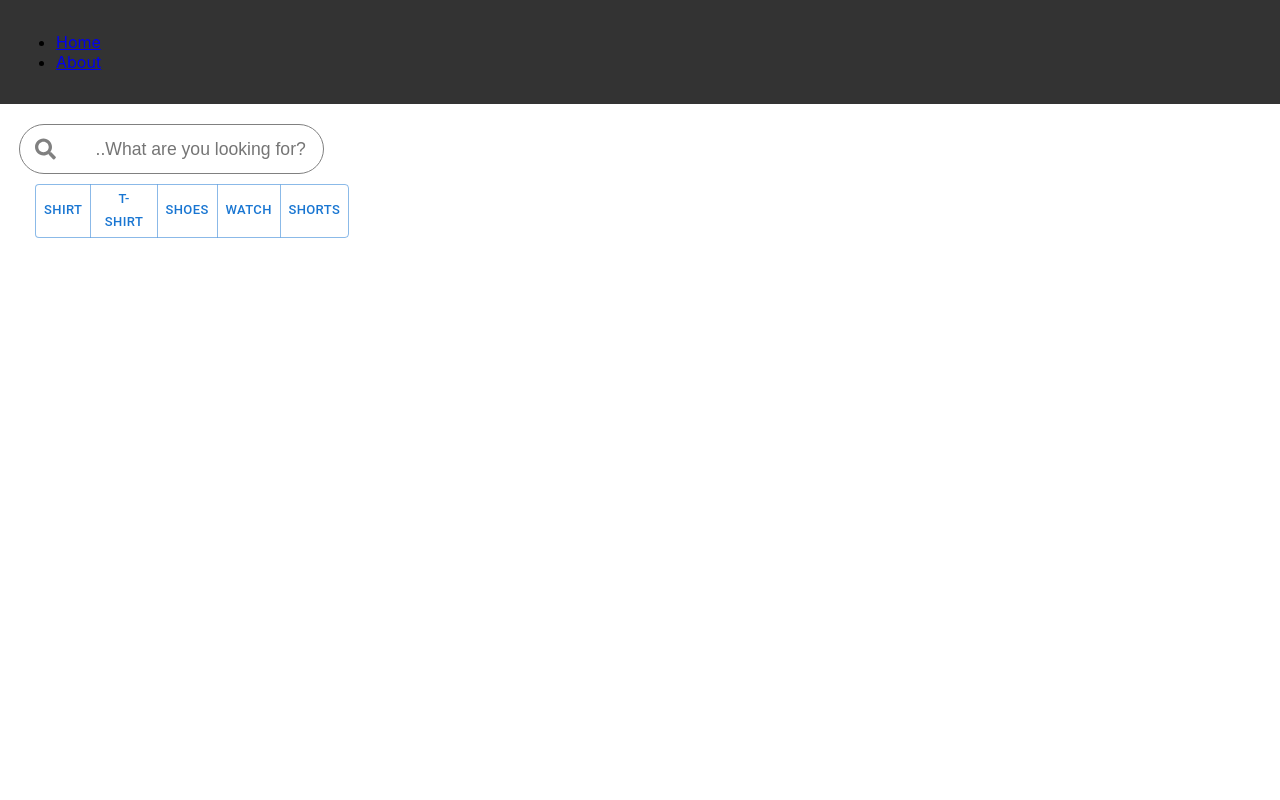
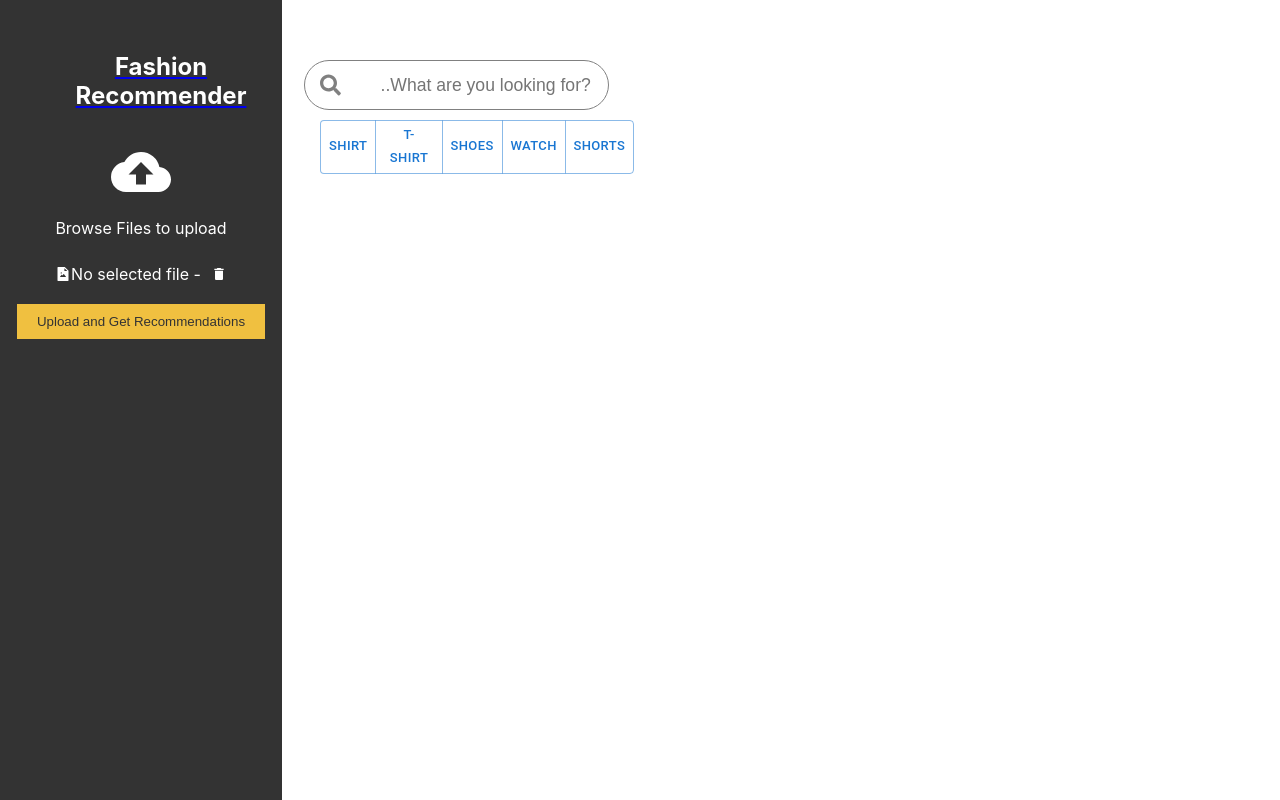
Before and after one commit to Yayawak/recommendation-system-project-, a React (Create React App) app in the folder front/recommendation-app/: page / in a window 1280 px wide. Built offline with nearby package versions, Linux system fonts and the light colour scheme.

Commit message:
navbar and some api maybe

```diff
--- a/front/recommendation-app/package.json
+++ b/front/recommendation-app/package.json
@@ -10,6 +10,7 @@
     "@testing-library/jest-dom": "^5.17.0",
     "@testing-library/react": "^13.4.0",
     "@testing-library/user-event": "^13.5.0",
+    "axios": "^1.7.7",
     "react": "^18.3.1",
     "react-dom": "^18.3.1",
     "react-icons": "^5.3.0",
--- a/front/recommendation-app/src/App.js
+++ b/front/recommendation-app/src/App.js
@@ -1,20 +1,17 @@
 import React from 'react';
 import { BrowserRouter as Router, Route, Routes } from 'react-router-dom';
+import Navbar from './components/Navbar';
 import Home from './pages/Home';
-import About from './pages/About';
-import Navbar from './components/Navbar';
+import Recommendation from './pages/Recommendation';
 
 function App() {
   return (
     <Router>
-      <div className="App">
-        <Navbar />
-        <Routes>
-          <Route path="/" element={<Home />} />
-          <Route path="/about" element={<About />} />
-          {/* Add more routes here */}
-        </Routes>
-      </div>
+      <Navbar />
+      <Routes>
+        <Route path="/" element={<Home />} />
+        <Route path="/Recommendation" element={<Recommendation />} />
+      </Routes>
     </Router>
   );
 }
--- a/front/recommendation-app/src/assets/styles/Home.css
+++ b/front/recommendation-app/src/assets/styles/Home.css
@@ -6,7 +6,7 @@
 
 .search-bar-container {
   width: 22%;
-  padding-left: 15px;
+  padding-left: 300px;
   display: flex;
   flex-direction: column;
   align-items: center;
@@ -18,7 +18,7 @@
   padding-left: 30px;
   position: absolute;
   top: 3rem;
-  left: 0;
+  left: 3rem;
   width: 90%;
   z-index: 20;
 }
--- a/front/recommendation-app/src/assets/styles/Navbar.css
+++ b/front/recommendation-app/src/assets/styles/Navbar.css
@@ -1,29 +1,45 @@
+.container {
+  display: flex;
+}
+
 .navbar {
-    background-color: #333;
-    padding: 1rem;
-    display: flex;
-    justify-content: space-between;
-    align-items: center;
-  }
+  width: 250px;
+  height: 100vh;
+  background-color: #333;
+  padding: 1rem;
+  display: flex;
+  flex-direction: column;
+  align-items: center;
+  position: fixed;
+}
 
-  .navbar-logo a {
-    color: #fff;
-    font-size: 1.5rem;
-    text-decoration: none;
-  }
+.navbar h1 {
+  font-size: 1.5rem;
+  text-align: center;
+  color: white;
+}
 
-  .navbar-links {
-    list-style: none;
-    display: flex;
-    gap: 1.5rem;
-  }
+.upload-form {
+  display: flex;
+  flex-direction: column;
+  align-items: center;
+  cursor: pointer;
+}
 
-  .navbar-links li a {
-    color: #fff;
-    text-decoration: none;
-    font-size: 1.1rem;
-  }
+.uploaded-row {
+  display: flex;
+  align-items: center;
+  justify-content: center;
+  margin-top: 10px;
+}
 
-  .navbar-links li a:hover {
-    color: #f0c040;
-  }
+.upload-content {
+  display: flex;
+  align-items: center;
+}
+
+.content {
+  margin-left: 260px;
+  padding: 20px;
+  width: calc(100% - 260px);
+}
--- /dev/null
+++ b/front/recommendation-app/src/assets/styles/uploader.css
@@ -0,0 +1,29 @@
+from {
+    display: flex;
+    flex-direction: column;
+    justify-content: center;
+    align-items: center;
+    border: 2px dashed #111111;
+    height: 300px;
+    width: 500px;
+    cursor: pointer;
+    border-radius: 5px;
+
+
+
+}
+
+.uploaded-row {
+    margin: 10px 0;
+    display: flex;
+    justify-content: space-between;
+    align-items: center;
+    padding: 15px 30px;
+    border-radius: 5px;
+    background-color: #dbdbdb;
+}
+
+.upload-content {
+    display: flex;
+    align-items: center;
+}
--- a/front/recommendation-app/src/components/Navbar.js
+++ /dev/null
@@ -1,17 +0,0 @@
-import React from 'react';
-import { Link } from 'react-router-dom';
-import '../assets/styles/Navbar.css';
-
-const Navbar = () => {
-  return (
-    <nav className="navbar">
-      <ul>
-        <li><Link to="/">Home</Link></li>
-        <li><Link to="/about">About</Link></li>
-        {/* Add more links as needed */}
-      </ul>
-    </nav>
-  );
-};
-
-export default Navbar;
--- /dev/null
+++ b/front/recommendation-app/src/components/Navbar.jsx
@@ -0,0 +1,127 @@
+import React, { useState } from 'react';
+import axios from 'axios';
+import { Link, useNavigate } from 'react-router-dom';
+import { MdCloudUpload, MdDelete } from 'react-icons/md';
+import { AiFillFileImage } from 'react-icons/ai';
+import '../assets/styles/Navbar.css';
+
+const Navbar = () => {
+  const [selectedFile, setSelectedFile] = useState(null);
+  const [uploadedImage, setUploadedImage] = useState(null);
+  const [recommendedImages, setRecommendedImages] = useState([]);
+  const [fileName, setFileName] = useState("No selected file");
+  const navigate = useNavigate(); // Hook for navigation
+
+  const handleFileChange = (event) => {
+    const file = event.target.files[0];
+    if (file) {
+      setFileName(file.name);
+      setSelectedFile(file);
+      setUploadedImage(URL.createObjectURL(file));
+    }
+  };
+
+  const handleUpload = async () => {
+    if (selectedFile) {
+      const formData = new FormData();
+      formData.append("file", selectedFile);
+
+      try {
+        const response = await axios.post("http://localhost:5000/upload", formData, {
+          headers: {
+            "Content-Type": "multipart/form-data",
+          },
+        });
+
+        setRecommendedImages(response.data.recommendedImages);
+
+        // Navigate to the recommendations page
+        navigate('/Recommendation');
+      } catch (error) {
+        console.error("Error uploading the file:", error);
+      }
+    }
+  };
+
+  return (
+    <div className="container">
+      <nav className="navbar">
+        <ul className="nav-links">
+          <Link to="/"><h1 style={{ color: 'white', marginBottom: '1rem' }}>Fashion Recommender</h1></Link>
+
+          {/* Add other links if necessary */}
+        </ul>
+
+        <form
+          className="upload-form"
+          onClick={() => document.querySelector(".input-field").click()}
+        >
+          <input
+            type="file"
+            accept='image/*'
+            className='input-field'
+            hidden
+            onChange={handleFileChange}
+          />
+
+          {uploadedImage ? (
+            <img src={uploadedImage} width={150} height={150} alt={fileName} />
+          ) : (
+            <>
+              <MdCloudUpload color='#ffffff' size={60} />
+              <p style={{ color: '#ffffff' }}>Browse Files to upload</p>
+            </>
+          )}
+        </form>
+
+        <section className='uploaded-row'>
+          <AiFillFileImage color='#ffffff' />
+          <span className='upload-content' style={{ color: '#ffffff' }}>
+            {fileName} -
+            <MdDelete
+              onClick={() => {
+                setFileName("No selected File");
+                setUploadedImage(null);
+                setSelectedFile(null);
+              }}
+              style={{ cursor: 'pointer', marginLeft: '10px' }}
+            />
+          </span>
+        </section>
+
+        <button
+          onClick={handleUpload}
+          style={{
+            marginTop: '20px',
+            padding: '10px 20px',
+            backgroundColor: '#f0c040',
+            border: 'none',
+            color: '#333',
+            cursor: 'pointer'
+          }}
+        >
+          Upload and Get Recommendations
+        </button>
+
+        {recommendedImages.length > 0 && (
+          <>
+            <h2 style={{ color: 'white', marginTop: '20px' }}>Recommended Images</h2>
+            <div style={{ display: "flex", justifyContent: "space-around", flexDirection: "column" }}>
+              {recommendedImages.map((image, index) => (
+                <div key={index}>
+                  <img src={image} alt={`Recommendation ${index + 1}`} width="150" />
+                </div>
+              ))}
+            </div>
+          </>
+        )}
+      </nav>
+
+      <div className="content">
+        {/* Other page content */}
+      </div>
+    </div>
+  );
+};
+
+export default Navbar;
--- /dev/null
+++ b/front/recommendation-app/src/pages/Recommendation.js
@@ -0,0 +1,10 @@
+import React from 'react';
+
+const Recommendation = () => {
+  return (
+    <div className="">
+    </div>
+  );
+};
+
+export default Recommendation;
```
Also changed, not shown: front/recommendation-app/src/context/DarkModeContext.js (added), 2 other files (tests, documents, lock files or other folders).
